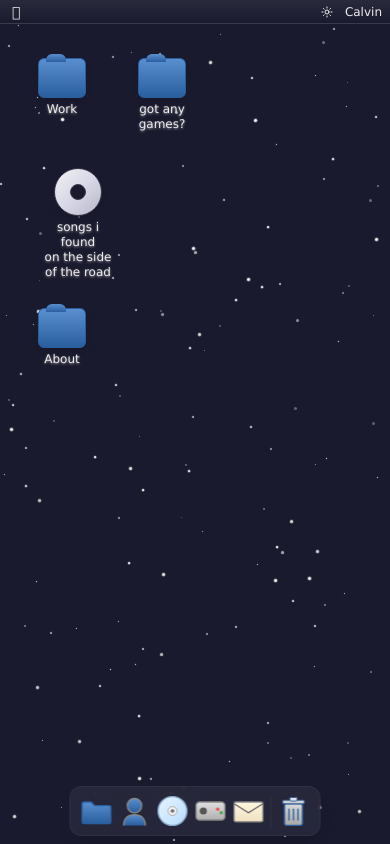
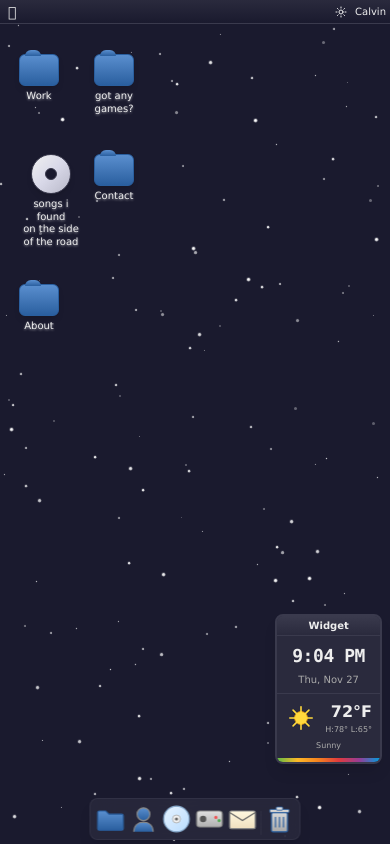
Before and after one commit to calvinjoji/personal-website, a Next.js app: page / in a window 390 px wide. Built offline with nearby package versions, Linux system fonts and the light colour scheme.

Commit message:
feat: make RetroWidget fully responsive on mobile
Remove screen size restrictions and adjust widget styling for iPhone SE.

Co-authored-by: null <158844573+calvinjoji@users.noreply.github.com>

```diff
--- a/app/page.tsx
+++ b/app/page.tsx
@@ -67,7 +67,7 @@ export default function Desktop() {
 
   return (
     <div className="min-h-screen bg-[var(--desktop-bg)] relative overflow-hidden select-none transition-colors duration-300 retro-cursor">
-      <div className="hidden md:block">
+      <div className="hidden lg:block">
         <CursorTrail />
       </div>
 
@@ -82,66 +82,72 @@ export default function Desktop() {
         label="Work"
         onClick={() => setActiveWindow("work")}
         isActive={activeWindow === "work"}
-        initialPosition={{ x: 30, y: 50 }}
+        initialPosition={{ x: 15, y: 50 }}
       />
 
       <DesktopIcon
         icon="cd"
         label={`songs i found\non the side\nof the road`}
         onClick={() => setActiveWindow("songs")}
-        initialPosition={{ x: 30, y: 160 }}
+        initialPosition={{ x: 15, y: 150 }}
       />
 
       <DesktopIcon
         icon="folder"
         label="About"
         onClick={() => setActiveWindow("about")}
-        initialPosition={{ x: 30, y: 300 }}
+        initialPosition={{ x: 15, y: 280 }}
       />
 
       <DesktopIcon
         icon="folder"
         label={`got any\ngames?`}
         onClick={() => setActiveWindow("games")}
-        initialPosition={{ x: 130, y: 50 }}
+        initialPosition={{ x: 90, y: 50 }}
       />
 
-      {/* Windows - Adjusted top positioning for mobile */}
+      <DesktopIcon
+        icon="folder"
+        label="Contact"
+        onClick={() => setActiveWindow("contact")}
+        initialPosition={{ x: 90, y: 150 }}
+      />
+
       {activeWindow === "work" && (
-        <Window title="Work" onClose={() => setActiveWindow(null)} className="top-10 md:top-32 md:left-72">
-          <div className="space-y-6">
+        <Window title="Work" onClose={() => setActiveWindow(null)} className="top-8 sm:top-10 md:top-32 md:left-72">
+          <div className="space-y-4 sm:space-y-6">
             <div>
               <a
                 href="https://ethglobal.com/"
                 target="_blank"
                 rel="noopener noreferrer"
-                className="font-bold text-[var(--desktop-text)] hover:text-[var(--desktop-link)] hover:underline transition-colors"
+                className="font-bold text-sm sm:text-base text-[var(--desktop-text)] hover:text-[var(--desktop-link)] hover:underline transition-colors"
               >
                 ETHGlobal
               </a>
-              <p className="text-sm text-[var(--desktop-text-muted)]">April 2024 - Present</p>
+              <p className="text-xs sm:text-sm text-[var(--desktop-text-muted)]">April 2024 - Present</p>
             </div>
             <div>
               <a
                 href="https://devfolio.co/"
                 target="_blank"
                 rel="noopener noreferrer"
-                className="font-bold text-[var(--desktop-text)] hover:text-[var(--desktop-link)] hover:underline transition-colors"
+                className="font-bold text-sm sm:text-base text-[var(--desktop-text)] hover:text-[var(--desktop-link)] hover:underline transition-colors"
               >
                 Devfolio
               </a>
-              <p className="text-sm text-[var(--desktop-text-muted)]">August 2022 - May 2024</p>
+              <p className="text-xs sm:text-sm text-[var(--desktop-text-muted)]">August 2022 - May 2024</p>
             </div>
             <div>
               <a
                 href="https://www.morganstanley.com/"
                 target="_blank"
                 rel="noopener noreferrer"
-                className="font-bold text-[var(--desktop-text)] hover:text-[var(--desktop-link)] hover:underline transition-colors"
+                className="font-bold text-sm sm:text-base text-[var(--desktop-text)] hover:text-[var(--desktop-link)] hover:underline transition-colors"
               >
                 Morgan Stanley
               </a>
-              <p className="text-sm text-[var(--desktop-text-muted)]">June 2021 - August 2022</p>
+              <p className="text-xs sm:text-sm text-[var(--desktop-text-muted)]">June 2021 - August 2022</p>
             </div>
           </div>
         </Window>
@@ -151,22 +157,22 @@ export default function Desktop() {
         <Window
           title="About"
           onClose={() => setActiveWindow(null)}
-          className="top-10 md:top-40 md:left-64"
+          className="top-8 sm:top-10 md:top-40 md:left-64"
           width="w-[500px]"
         >
-          <div className="space-y-4">
-            <p className="text-[var(--desktop-text)]">
+          <div className="space-y-3 sm:space-y-4">
+            <p className="text-sm sm:text-base text-[var(--desktop-text)]">
               🌍 Growing Ethereum&apos;s global community through hackathons, conferences & curating experiences
               @ETHGlobal
             </p>
-            <p className="text-[var(--desktop-text-muted)] text-sm leading-relaxed">
+            <p className="text-[var(--desktop-text-muted)] text-xs sm:text-sm leading-relaxed">
               I build systems for managing volunteers to designing experiences that help 2,000+ hackers/attendees feel
               at home in a new city. Despite being behind the scenes, I&apos;ve always believed events are living
               products — every shipment, schedule, and smile is part of the user experience.
             </p>
-            <div className="text-[var(--desktop-text-muted)] text-sm leading-relaxed space-y-2">
+            <div className="text-[var(--desktop-text-muted)] text-xs sm:text-sm leading-relaxed space-y-2">
               <p className="font-semibold text-[var(--desktop-text)]">Some things I&apos;ve done along the way:</p>
-              <ul className="list-disc list-inside space-y-1 ml-2">
+              <ul className="list-disc list-inside space-y-1 ml-1 sm:ml-2">
                 <li>
                   Helped organize ETHGlobal events across 6 continents from Sydney to San Francisco for 20,000+ hackers
                   & 500+ volunteers
@@ -178,11 +184,11 @@ export default function Desktop() {
                 </li>
               </ul>
             </div>
-            <p className="text-[var(--desktop-text-muted)] text-sm leading-relaxed">
+            <p className="text-[var(--desktop-text-muted)] text-xs sm:text-sm leading-relaxed">
               ✨ I like to think about how space, sound, and systems influence how people feel and how logistics can
               tell a story.
             </p>
-            <p className="text-[var(--desktop-text-muted)] text-sm">
+            <p className="text-[var(--desktop-text-muted)] text-xs sm:text-sm">
               ☕️ Interests: exploring pop up cities, brewing coffee, film, and running
             </p>
           </div>
@@ -190,16 +196,19 @@ export default function Desktop() {
       )}
 
       {activeWindow === "contact" && (
-        <Window title="Contact" onClose={() => setActiveWindow(null)} className="top-10 md:top-48 md:left-80">
-          <div className="space-y-4">
-            <a href="mailto:calvinjojis@gmail.com" className="block text-[var(--desktop-link)] hover:underline">
+        <Window title="Contact" onClose={() => setActiveWindow(null)} className="top-8 sm:top-10 md:top-48 md:left-80">
+          <div className="space-y-3 sm:space-y-4">
+            <a
+              href="mailto:calvinjojis@gmail.com"
+              className="block text-sm sm:text-base text-[var(--desktop-link)] hover:underline break-all"
+            >
               calvinjojis@gmail.com
             </a>
             <a
               href="https://x.com/thisiscalvin_"
               target="_blank"
               rel="noopener noreferrer"
-              className="block text-[var(--desktop-link)] hover:underline"
+              className="block text-sm sm:text-base text-[var(--desktop-link)] hover:underline"
             >
               @thisiscalvin_
             </a>
@@ -207,7 +216,7 @@ export default function Desktop() {
               href="https://farcaster.xyz/thisiscalvin"
               target="_blank"
               rel="noopener noreferrer"
-              className="block text-[var(--desktop-link)] hover:underline"
+              className="block text-sm sm:text-base text-[var(--desktop-link)] hover:underline"
             >
               farcaster.xyz/thisiscalvin
             </a>
@@ -219,7 +228,7 @@ export default function Desktop() {
         <Window
           title="songs i found on the side of the road"
           onClose={() => setActiveWindow(null)}
-          className="top-10 md:top-36 md:left-60"
+          className="top-8 sm:top-10 md:top-36 md:left-60"
           width="w-[400px]"
           icon="cd"
         >
@@ -237,17 +246,21 @@ export default function Desktop() {
       )}
 
       {activeWindow === "games" && (
-        <Window title="got any games?" onClose={() => setActiveWindow(null)} className="top-10 md:top-44 md:left-96">
+        <Window
+          title="got any games?"
+          onClose={() => setActiveWindow(null)}
+          className="top-8 sm:top-10 md:top-44 md:left-96"
+        >
           <div className="space-y-3">
-            <p className="text-[var(--desktop-text-muted)] text-sm italic">coming soon... maybe</p>
-            <div className="flex gap-4">
-              <div className="w-12 h-12 bg-[#ddd] rounded-lg flex items-center justify-center text-xl border border-[#bbb] text-[var(--desktop-text)]">
+            <p className="text-[var(--desktop-text-muted)] text-xs sm:text-sm italic">coming soon... maybe</p>
+            <div className="flex gap-2 sm:gap-4">
+              <div className="w-10 h-10 sm:w-12 sm:h-12 bg-[#ddd] rounded-lg flex items-center justify-center text-lg sm:text-xl border border-[#bbb] text-[var(--desktop-text)]">
                 ?
               </div>
-              <div className="w-12 h-12 bg-[#ddd] rounded-lg flex items-center justify-center text-xl border border-[#bbb] text-[var(--desktop-text)]">
+              <div className="w-10 h-10 sm:w-12 sm:h-12 bg-[#ddd] rounded-lg flex items-center justify-center text-lg sm:text-xl border border-[#bbb] text-[var(--desktop-text)]">
                 ?
               </div>
-              <div className="w-12 h-12 bg-[#ddd] rounded-lg flex items-center justify-center text-xl border border-[#bbb] text-[var(--desktop-text)]">
+              <div className="w-10 h-10 sm:w-12 sm:h-12 bg-[#ddd] rounded-lg flex items-center justify-center text-lg sm:text-xl border border-[#bbb] text-[var(--desktop-text)]">
                 ?
               </div>
             </div>
--- a/components/desktop-icon.tsx
+++ b/components/desktop-icon.tsx
@@ -50,7 +50,6 @@ export function DesktopIcon({ icon, label, onClick, isActive, initialPosition }:
   }
 
   const handleClick = (e: React.MouseEvent) => {
-    // Only trigger click if not dragging (moved less than 5px)
     if (!isDragging) {
       onClick()
     }
@@ -64,10 +63,10 @@ export function DesktopIcon({ icon, label, onClick, isActive, initialPosition }:
         position: "absolute",
         left: position.x,
         top: position.y,
-        zIndex: isDragging ? 100 : 1,
+        zIndex: isDragging ? 40 : 10,
       }}
       className={cn(
-        "flex flex-col items-center gap-1 p-2 rounded-lg",
+        "flex flex-col items-center gap-1 p-1 sm:p-2 rounded-lg",
         "hover:bg-[var(--hover-bg)] transition-colors duration-300",
         isActive && "bg-[#4444aa]/20",
         isDragging && "opacity-80 scale-105",
@@ -77,7 +76,7 @@ export function DesktopIcon({ icon, label, onClick, isActive, initialPosition }:
       {icon === "cd" && <MacCDIcon />}
       <span
         className={cn(
-          "text-xs text-center whitespace-pre-line leading-tight max-w-20 transition-colors duration-300",
+          "text-[10px] sm:text-xs text-center whitespace-pre-line leading-tight max-w-16 sm:max-w-20 transition-colors duration-300",
           isActive
             ? "text-white bg-[#4444aa] px-1 rounded"
             : "text-[var(--desktop-text)] drop-shadow-[0_1px_1px_rgba(255,255,255,0.5)]",
@@ -92,18 +91,16 @@ export function DesktopIcon({ icon, label, onClick, isActive, initialPosition }:
 function MacFolderIcon({ isActive }: { isActive?: boolean }) {
   return (
     <div className={cn("relative transition-colors duration-300", isActive && "brightness-110")}>
-      {/* Folder tab */}
-      <div className="absolute -top-1 left-2 w-5 h-2 bg-gradient-to-b from-[var(--folder-from)] to-[var(--folder-to)] rounded-t-md transition-colors duration-300" />
-      {/* Folder body */}
-      <div className="w-12 h-10 bg-gradient-to-b from-[var(--folder-from)] to-[var(--folder-to)] rounded-md shadow-md border border-[var(--folder-border)] transition-colors duration-300" />
+      <div className="absolute -top-1 left-1.5 sm:left-2 w-4 sm:w-5 h-1.5 sm:h-2 bg-gradient-to-b from-[var(--folder-from)] to-[var(--folder-to)] rounded-t-md transition-colors duration-300" />
+      <div className="w-10 sm:w-12 h-8 sm:h-10 bg-gradient-to-b from-[var(--folder-from)] to-[var(--folder-to)] rounded-md shadow-md border border-[var(--folder-border)] transition-colors duration-300" />
     </div>
   )
 }
 
 function MacCDIcon() {
   return (
-    <div className="w-12 h-12 rounded-full bg-gradient-to-br from-[#f0f0f0] via-[#d8d8e8] to-[#b8b8c8] border border-[var(--menubar-border)] flex items-center justify-center shadow-md transition-colors duration-300">
-      <div className="w-4 h-4 rounded-full bg-[var(--desktop-bg)] border border-[var(--menubar-border)] transition-colors duration-300" />
+    <div className="w-10 sm:w-12 h-10 sm:h-12 rounded-full bg-gradient-to-br from-[#f0f0f0] via-[#d8d8e8] to-[#b8b8c8] border border-[var(--menubar-border)] flex items-center justify-center shadow-md transition-colors duration-300">
+      <div className="w-3 sm:w-4 h-3 sm:h-4 rounded-full bg-[var(--desktop-bg)] border border-[var(--menubar-border)] transition-colors duration-300" />
     </div>
   )
 }
--- a/components/dock.tsx
+++ b/components/dock.tsx
@@ -38,8 +38,8 @@ export function Dock({ items, activeItem }: DockProps) {
   }
 
   return (
-    <div className="fixed bottom-2 md:bottom-4 left-1/2 -translate-x-1/2 z-50 max-w-[95vw]">
-      <div className="flex items-end gap-0.5 md:gap-1 px-2 md:px-3 py-1.5 md:py-2 bg-[var(--dock-bg)] backdrop-blur-md rounded-xl md:rounded-2xl border border-[var(--dock-border)] shadow-lg transition-colors duration-300">
+    <div className="fixed bottom-1 sm:bottom-2 md:bottom-4 left-1/2 -translate-x-1/2 z-50 max-w-[98vw] sm:max-w-[95vw]">
+      <div className="flex items-end gap-px sm:gap-0.5 md:gap-1 px-1 sm:px-2 md:px-3 py-1 sm:py-1.5 md:py-2 bg-[var(--dock-bg)] backdrop-blur-md rounded-lg sm:rounded-xl md:rounded-2xl border border-[var(--dock-border)] shadow-lg transition-colors duration-300">
         {items.map((item, index) => (
           <div key={item.id} className="relative group">
             {/* Tooltip - hidden on mobile */}
@@ -52,12 +52,11 @@ export function Dock({ items, activeItem }: DockProps) {
               {item.label}
             </div>
 
-            {/* Icon */}
             <button
               onClick={item.onClick}
               onMouseEnter={() => setHoveredIndex(index)}
               onMouseLeave={() => setHoveredIndex(null)}
-              className="flex flex-col items-center justify-center w-9 h-9 md:w-12 md:h-12 transition-all duration-200 ease-out origin-bottom"
+              className="flex flex-col items-center justify-center w-8 h-8 sm:w-9 sm:h-9 md:w-12 md:h-12 transition-all duration-200 ease-out origin-bottom"
               style={{
                 transform: `scale(${getScale(index)}) translateY(${getTranslateY(index)}px)`,
               }}
@@ -65,15 +64,13 @@ export function Dock({ items, activeItem }: DockProps) {
               {item.icon}
             </button>
 
-            {/* Active indicator dot */}
             {activeItem === item.id && (
               <div className="absolute -bottom-0.5 md:-bottom-1 left-1/2 -translate-x-1/2 w-1 h-1 bg-[var(--desktop-text)] rounded-full opacity-60" />
             )}
           </div>
         ))}
 
-        {/* Separator */}
-        <div className="w-px h-8 md:h-10 bg-[var(--menubar-border)] mx-0.5 md:mx-1 opacity-50" />
+        <div className="w-px h-6 sm:h-8 md:h-10 bg-[var(--menubar-border)] mx-px sm:mx-0.5 md:mx-1 opacity-50" />
 
         {/* Trash in dock */}
         <div className="relative group">
@@ -83,7 +80,7 @@ export function Dock({ items, activeItem }: DockProps) {
           <button
             onMouseEnter={() => setHoveredIndex(items.length)}
             onMouseLeave={() => setHoveredIndex(null)}
-            className="flex flex-col items-center justify-center w-9 h-9 md:w-12 md:h-12 transition-all duration-200 ease-out origin-bottom"
+            className="flex flex-col items-center justify-center w-8 h-8 sm:w-9 sm:h-9 md:w-12 md:h-12 transition-all duration-200 ease-out origin-bottom"
             style={{
               transform: `scale(${hoveredIndex === items.length ? 1.5 : hoveredIndex === items.length - 1 ? 1.25 : 1}) translateY(${hoveredIndex === items.length ? -16 : hoveredIndex === items.length - 1 ? -10 : 0}px)`,
             }}
@@ -98,7 +95,14 @@ export function Dock({ items, activeItem }: DockProps) {
 
 function TrashIcon() {
   return (
-    <svg width="40" height="40" viewBox="0 0 40 40" fill="none" xmlns="http://www.w3.org/2000/svg">
+    <svg
+      width="32"
+      height="32"
+      viewBox="0 0 40 40"
+      fill="none"
+      xmlns="http://www.w3.org/2000/svg"
+      className="w-full h-full"
+    >
       <rect
         x="10"
         y="12"
--- a/components/menu-bar.tsx
+++ b/components/menu-bar.tsx
@@ -18,14 +18,14 @@ export function MenuBar({ isDarkMode, onToggleDarkMode }: MenuBarProps) {
       {/* Click outside to close menu */}
       {activeMenu && <div className="fixed inset-0 z-40" onClick={() => setActiveMenu(null)} />}
 
-      <div className="absolute top-0 left-0 right-0 h-6 bg-gradient-to-b from-[var(--menubar-from)] to-[var(--menubar-to)] border-b border-[var(--menubar-border)] flex items-center justify-between px-2 z-50 transition-colors duration-300">
+      <div className="absolute top-0 left-0 right-0 h-6 bg-gradient-to-b from-[var(--menubar-from)] to-[var(--menubar-to)] border-b border-[var(--menubar-border)] flex items-center justify-between px-1 sm:px-2 z-50 transition-colors duration-300">
         {/* Left side - Apple menu and app menus */}
-        <div className="flex items-center gap-2 lg:gap-4">
+        <div className="flex items-center gap-1 sm:gap-2 lg:gap-4">
           {/* Apple Logo */}
           <button
             onClick={() => setActiveMenu(activeMenu === "apple" ? null : "apple")}
             className={cn(
-              "text-sm font-bold px-1 lg:px-2 py-0.5 rounded text-[var(--desktop-text)]",
+              "text-sm font-bold px-1 py-0.5 rounded text-[var(--desktop-text)]",
               activeMenu === "apple" && "bg-[#4444aa] text-white",
             )}
           >
@@ -47,7 +47,7 @@ export function MenuBar({ isDarkMode, onToggleDarkMode }: MenuBarProps) {
         </div>
 
         {/* Right side - Dark mode toggle and title */}
-        <div className="flex items-center gap-2 lg:gap-3">
+        <div className="flex items-center gap-1 sm:gap-2">
           {/* Dark Mode Toggle Button */}
           <button
             onClick={onToggleDarkMode}
@@ -60,7 +60,7 @@ export function MenuBar({ isDarkMode, onToggleDarkMode }: MenuBarProps) {
               <Moon className="w-3 h-3 text-[var(--desktop-text)]" />
             )}
           </button>
-          <span className="text-xs text-[var(--desktop-text)] font-sans whitespace-nowrap">
+          <span className="text-[10px] sm:text-xs text-[var(--desktop-text)] font-sans whitespace-nowrap">
             <span className="lg:hidden">Calvin</span>
             <span className="hidden lg:inline tracking-wide">Ca</span>
             <span className="hidden lg:inline tracking-wider">lv</span>
@@ -212,7 +212,7 @@ export function MenuBar({ isDarkMode, onToggleDarkMode }: MenuBarProps) {
         <>
           <div className="fixed inset-0 bg-black/30 z-[100]" onClick={() => setShowAboutFinder(false)} />
           <div
-            className="fixed top-1/2 left-1/2 -translate-x-1/2 -translate-y-1/2 w-80 rounded-lg shadow-2xl z-[101] overflow-hidden"
+            className="fixed top-1/2 left-1/2 -translate-x-1/2 -translate-y-1/2 w-[90vw] max-w-80 rounded-lg shadow-2xl z-[101] overflow-hidden"
             style={{
               background: `repeating-linear-gradient(
                 0deg,
@@ -223,10 +223,8 @@ export function MenuBar({ isDarkMode, onToggleDarkMode }: MenuBarProps) {
               )`,
             }}
           >
-            {/* Title bar */}
-            <div className="h-6 bg-gradient-to-b from-[#d0d0d0] to-[#a8a8a8] flex items-center px-2 border-b border-[#888]">
-              {/* Traffic lights */}
-              <div className="flex gap-1.5">
+            <div className="h-6 bg-gradient-to-b from-[#d0d0d0] to-[#a8a8a8] flex items-center px-2 border-b border-[#888] relative">
+              <div className="absolute left-2 flex gap-1.5">
                 <button
                   onClick={() => setShowAboutFinder(false)}
                   className="w-3 h-3 rounded-full bg-[#ff5f57] border border-[#e33e32] hover:brightness-90"
@@ -234,17 +232,18 @@ export function MenuBar({ isDarkMode, onToggleDarkMode }: MenuBarProps) {
                 <div className="w-3 h-3 rounded-full bg-[#c4c4c4] border border-[#a0a0a0]" />
                 <div className="w-3 h-3 rounded-full bg-[#c4c4c4] border border-[#a0a0a0]" />
               </div>
-              <span className="flex-1 text-center text-sm font-medium text-[#333]">About</span>
+              <span className="w-full text-center text-sm font-medium text-[#333]">About</span>
             </div>
 
-            {/* Content */}
-            <div className="p-8 flex flex-col items-center text-center">
-              {/* Finder Icon */}
-              <div className="w-24 h-24 mb-4 rounded-lg overflow-hidden">
+            <div className="p-6 sm:p-8 flex flex-col items-center text-center">
+              <div className="w-20 h-20 sm:w-24 sm:h-24 mb-4 rounded-lg overflow-hidden">
                 <img src="/images/image.png" alt="Calvin's Avatar" className="w-full h-full object-cover" />
               </div>
 
-              <h2 className="text-3xl font-light italic text-[#333] mb-1" style={{ fontFamily: "Georgia, serif" }}>
+              <h2
+                className="text-2xl sm:text-3xl font-light italic text-[#333] mb-1"
+                style={{ fontFamily: "Georgia, serif" }}
+              >
                 Finder
               </h2>
               <p className="text-sm text-[#666] mb-4">Version 1.0.0</p>
--- a/components/retro-widget.tsx
+++ b/components/retro-widget.tsx
@@ -127,18 +127,17 @@ export function RetroWidget() {
   }
 
   return (
-    <div className="hidden md:block fixed bottom-24 right-4 z-30">
+    <div className="fixed bottom-20 sm:bottom-24 right-2 sm:right-4 z-30">
       <div
         className="rounded-lg overflow-hidden shadow-lg border-2"
         style={{
           background: "var(--window-bg)",
           borderColor: "var(--menubar-border)",
-          width: "140px",
         }}
       >
         {/* Title bar */}
         <div
-          className="px-2 py-1 text-xs font-bold text-center border-b"
+          className="px-2 py-0.5 sm:py-1 text-[10px] sm:text-xs font-bold text-center border-b"
           style={{
             background: "linear-gradient(to bottom, var(--window-title-from), var(--window-title-to))",
             borderColor: "var(--menubar-border)",
@@ -149,9 +148,12 @@ export function RetroWidget() {
         </div>
 
         {/* Clock section */}
-        <div className="px-3 py-2 text-center border-b" style={{ borderColor: "var(--menubar-border)" }}>
+        <div
+          className="px-2 sm:px-3 py-1.5 sm:py-2 text-center border-b"
+          style={{ borderColor: "var(--menubar-border)" }}
+        >
           <div
-            className="text-2xl font-bold tracking-tight"
+            className="text-lg sm:text-2xl font-bold tracking-tight"
             style={{
               color: "var(--desktop-text)",
               fontFamily: "Monaco, monospace",
@@ -160,7 +162,7 @@ export function RetroWidget() {
             {formatTime(time)}
           </div>
           <div
-            className="text-xs mt-0.5"
+            className="text-[10px] sm:text-xs mt-0.5"
             style={{
               color: "var(--desktop-text-muted)",
             }}
@@ -170,12 +172,12 @@ export function RetroWidget() {
         </div>
 
         {/* Weather section */}
-        <div className="px-3 py-2">
-          <div className="flex items-center justify-between">
+        <div className="px-2 sm:px-3 py-1.5 sm:py-2">
+          <div className="flex items-center justify-between gap-2">
             <div className="flex-shrink-0">{getWeatherIcon(weather.condition)}</div>
             <div className="text-right">
               <div
-                className="text-xl font-bold"
+                className="text-base sm:text-xl font-bold"
                 style={{
                   color: "var(--desktop-text)",
                 }}
@@ -183,7 +185,7 @@ export function RetroWidget() {
                 {weather.temp}°F
               </div>
               <div
-                className="text-[10px]"
+                className="text-[8px] sm:text-[10px]"
                 style={{
                   color: "var(--desktop-text-muted)",
                 }}
@@ -193,7 +195,7 @@ export function RetroWidget() {
             </div>
           </div>
           <div
-            className="text-[10px] text-center mt-1 capitalize"
+            className="text-[8px] sm:text-[10px] text-center mt-1 capitalize"
             style={{
               color: "var(--desktop-text-muted)",
             }}
```
Also changed, not shown: components/window.tsx (+11 -10 lines).
